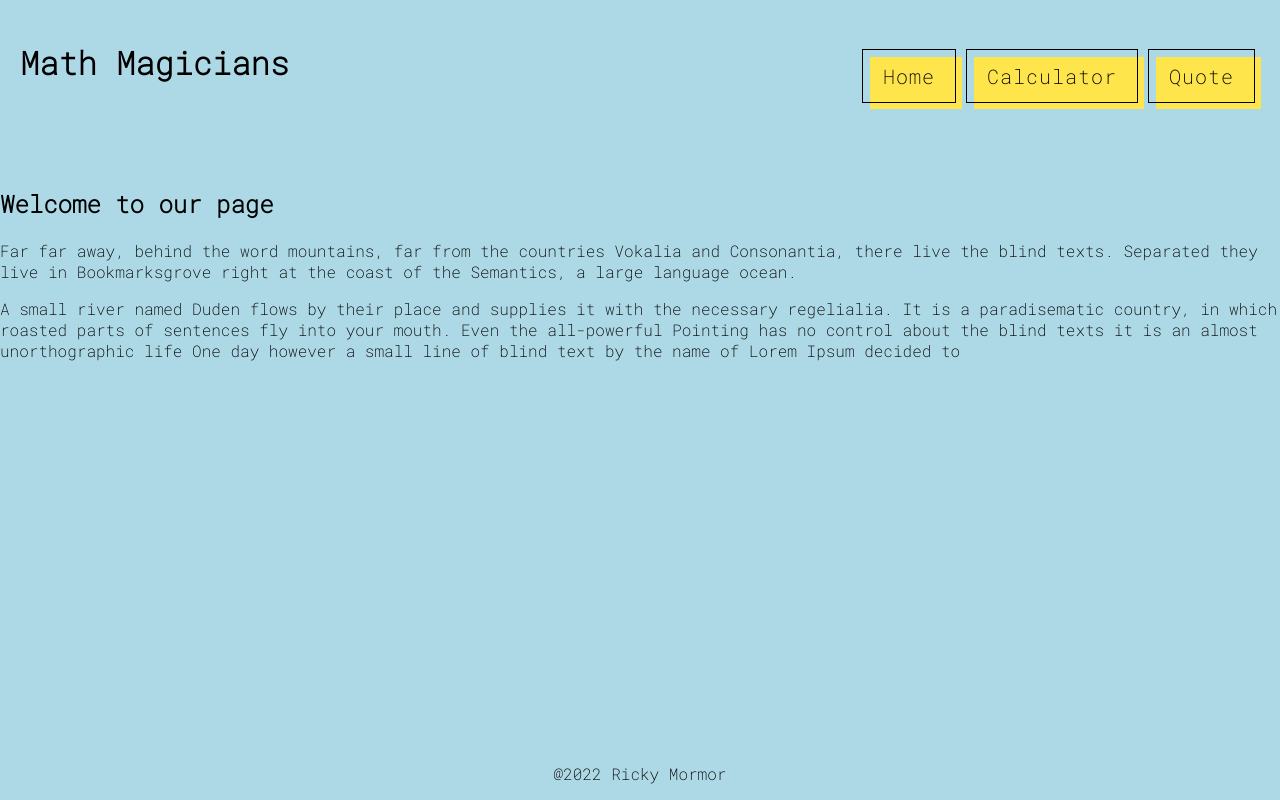
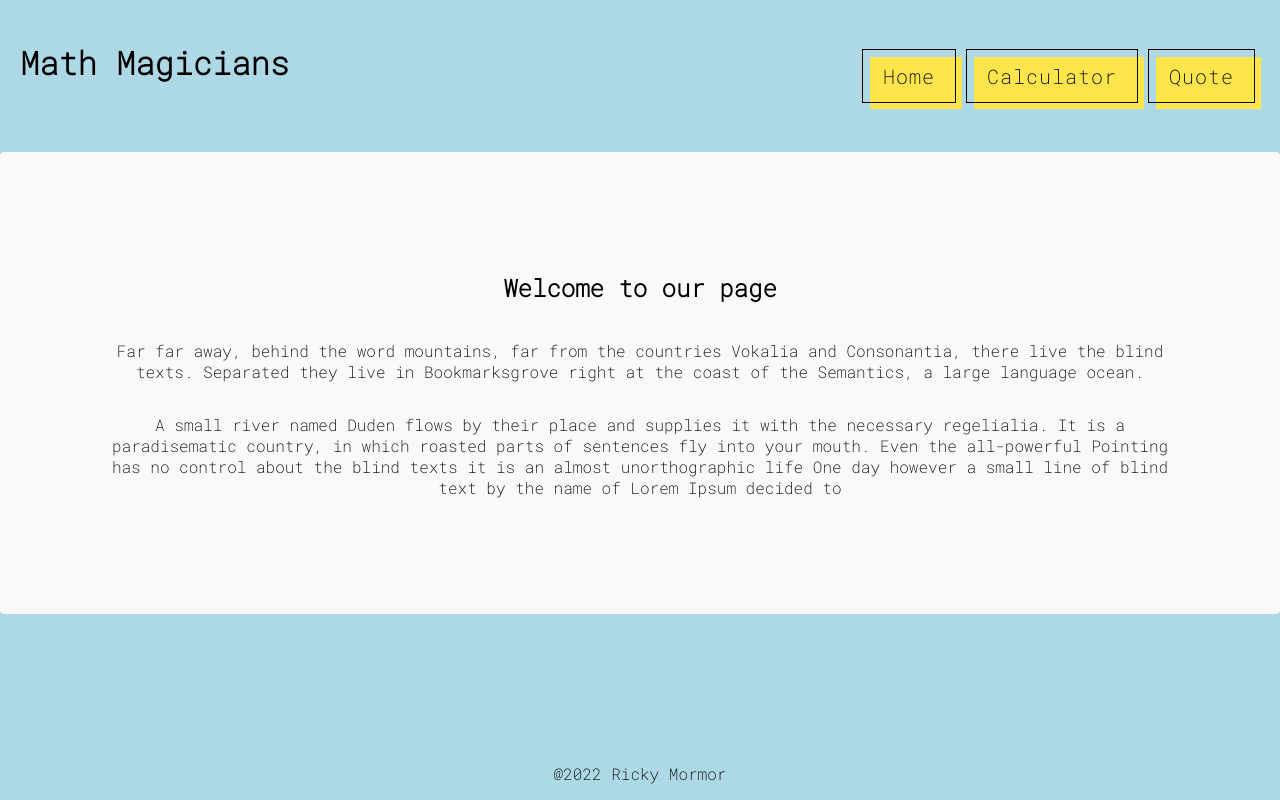
Before and after one commit to cwaku/math-magicians, a React (Create React App) app: page / in a window 1280 px wide. Built offline with nearby package versions, Linux system fonts and the light colour scheme; the HTML template or start-up script is replaced by a standard one.

Commit message:
Add style rule to pages

```diff
--- a/src/pages/Home.css
+++ b/src/pages/Home.css
@@ -0,0 +1,11 @@
+.homePage {
+  display: flex;
+  flex-direction: column;
+  align-items: center;
+  justify-content: center;
+  height: 100%;
+  text-align: center;
+  padding: 100px;
+  background-color: #f9f9f9;
+  border-radius: 4px;
+}
--- a/src/pages/Home.js
+++ b/src/pages/Home.js
@@ -1,6 +1,8 @@
+import './Home.css';
+
 function Home() {
   return (
-    <main style={{ padding: '1rem 0' }}>
+    <main className="homePage">
       <h2>Welcome to our page</h2>
       <p>
         Far far away, behind the word mountains, far from the countries Vokalia
--- a/src/pages/Quote.css
+++ b/src/pages/Quote.css
@@ -0,0 +1,7 @@
+.quote {
+  background-color: #f9f9f9;
+  border-radius: 4px;
+  padding: 20px;
+  margin-bottom: 20px;
+  text-align: center;
+}
--- a/src/pages/Quote.js
+++ b/src/pages/Quote.js
@@ -1,9 +1,13 @@
+import './Quote.css';
+
 function Quote() {
   return (
-    <main style={{ padding: '1rem 0' }}>
+    <main className="quote">
       <p>
         Mathematics is not about numbers, equations, computations, or
-        algorithms: it is about understanding. -William Paul Thurtson
+        algorithms: it is about understanding.
+        <br />
+        -William Paul Thurtson
       </p>
     </main>
   );
```
